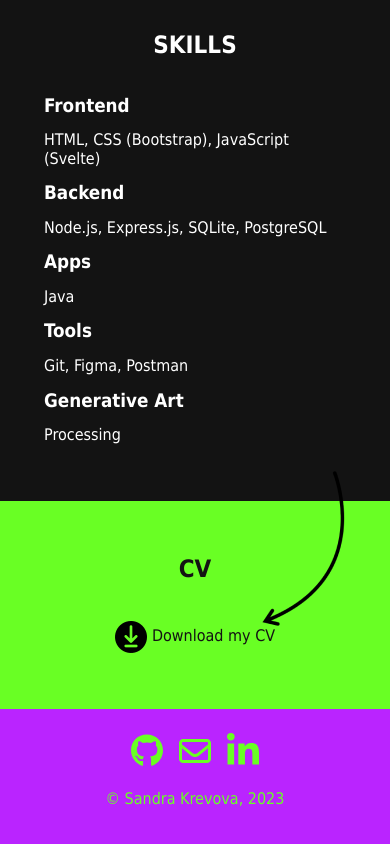
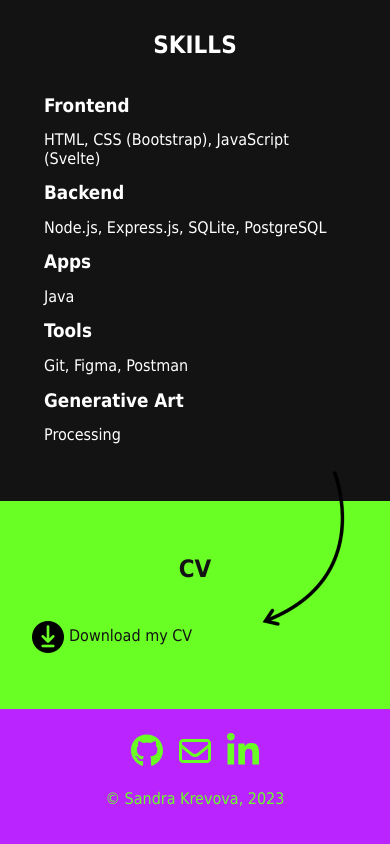
Before and after one commit to sandrikk/portfolio, a Svelte app: page / in a window 390 px wide. Shown: the part 3262-4106 px from the top of the page. Built offline with nearby package versions, Linux system fonts and the light colour scheme.

Commit message:
fixed arrow

```diff
--- a/src/components/CVSection.svelte
+++ b/src/components/CVSection.svelte
@@ -46,9 +46,14 @@
         margin-right: 5px; /* Optional: adjust spacing between image and text */
     }
 
-    @media screen and (max-width: 1050px) {
+    @media screen and (max-width: 500px) {
         .arrow {
             right: 0;
+        }
+
+        .centered {
+            justify-content: flex-start;
+            margin-left: 2rem;
         }
     }
 
```
